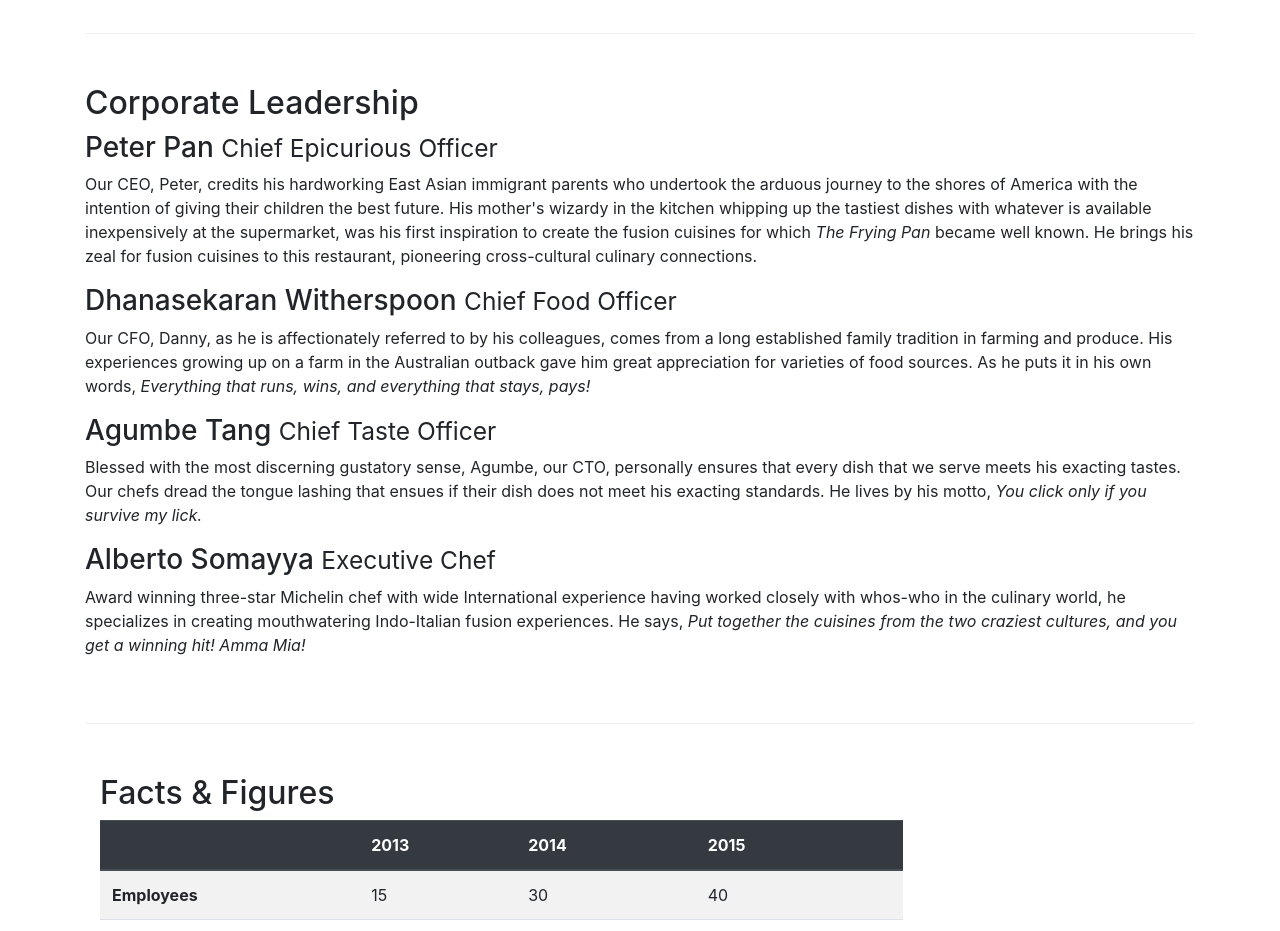
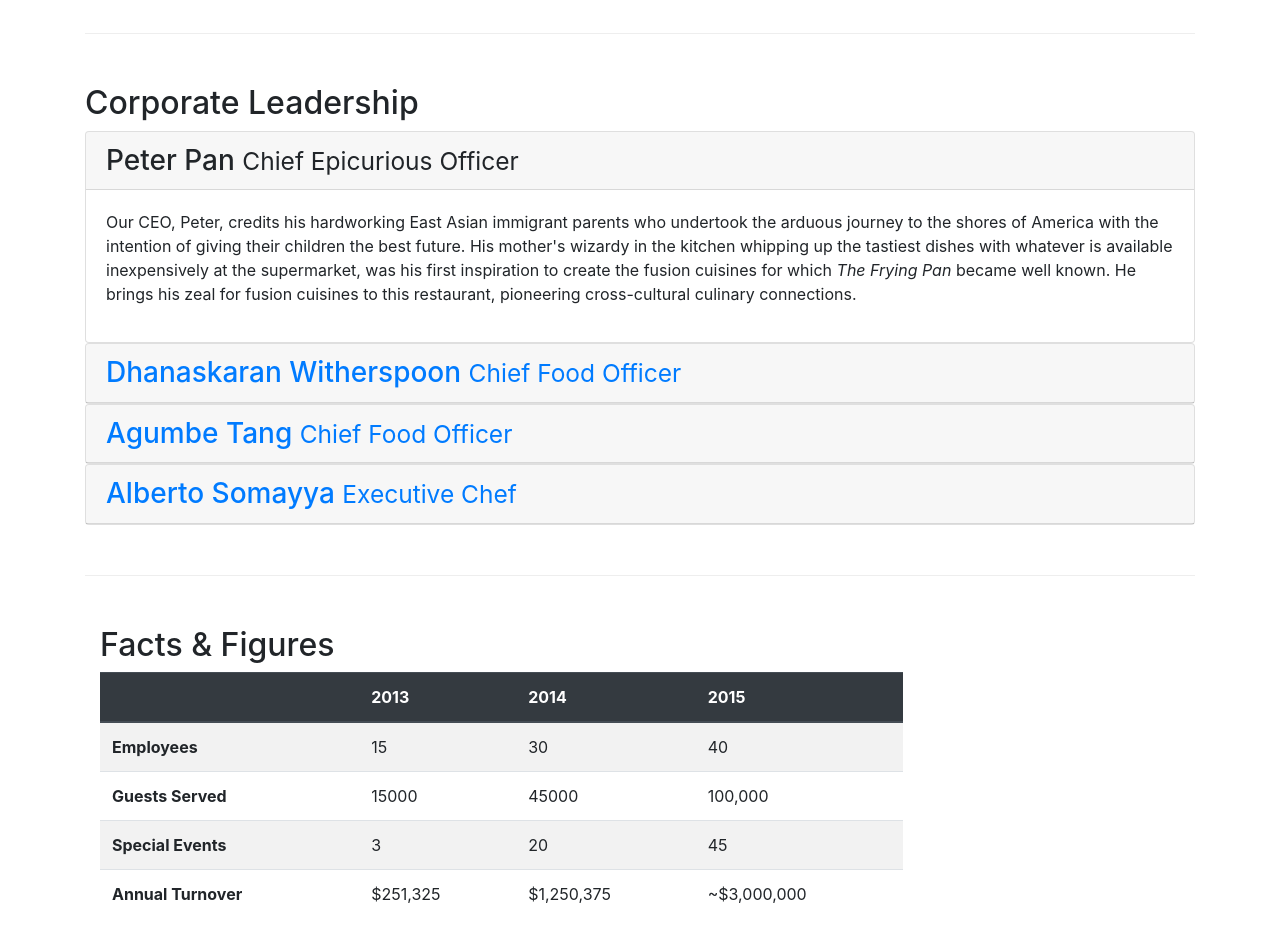
Before and after one commit to yashg160/Bootstrap4, a plain HTML site: page aboutus.html in a window 1280 px wide. Shown: the part 940-1871 px from the top of the page. Drawn offline with nearby package versions, Linux system fonts and the light colour scheme.

Commit message:
Accordion

```diff
--- a/aboutus.html
+++ b/aboutus.html
@@ -111,14 +111,58 @@
         <div>
             <div class="row-content">
                 <h2>Corporate Leadership</h2>
-                <h3>Peter Pan <small>Chief Epicurious Officer</small></h3>
-                <p class="d-none d-sm-block">Our CEO, Peter, credits his hardworking East Asian immigrant parents who undertook the arduous journey to the shores of America with the intention of giving their children the best future. His mother's wizardy in the kitchen whipping up the tastiest dishes with whatever is available inexpensively at the supermarket, was his first inspiration to create the fusion cuisines for which <em>The Frying Pan</em> became well known. He brings his zeal for fusion cuisines to this restaurant, pioneering cross-cultural culinary connections.</p>
-                <h3>Dhanasekaran Witherspoon <small>Chief Food Officer</small></h3>
-                <p class="d-none d-sm-block">Our CFO, Danny, as he is affectionately referred to by his colleagues, comes from a long established family tradition in farming and produce. His experiences growing up on a farm in the Australian outback gave him great appreciation for varieties of food sources. As he puts it in his own words, <em>Everything that runs, wins, and everything that stays, pays!</em></p>
-                <h3>Agumbe Tang <small>Chief Taste Officer</small></h3>
-                <p class="d-none d-sm-block">Blessed with the most discerning gustatory sense, Agumbe, our CTO, personally ensures that every dish that we serve meets his exacting tastes. Our chefs dread the tongue lashing that ensues if their dish does not meet his exacting standards. He lives by his motto, <em>You click only if you survive my lick.</em></p>
-                <h3>Alberto Somayya <small>Executive Chef</small></h3>
-                <p class="d-none d-sm-block">Award winning three-star Michelin chef with wide International experience having worked closely with whos-who in the culinary world, he specializes in creating mouthwatering Indo-Italian fusion experiences. He says, <em>Put together the cuisines from the two craziest cultures, and you get a winning hit! Amma Mia!</em></p>
+
+                <div id="accordion">
+                    <div class="card">
+                        <div class="card-header" role="tab" id="peterhead">
+                            <h3 class="mb-0">
+                                <a data-toggle="collapse" data-target="#peter">Peter Pan <small>Chief Epicurious Officer</small></a>
+                            </h3>
+                        </div>
+
+                        <div class="collapse show" id="peter" data-parent="#accordion">
+                            <div class="card-body">
+                                <p class="d-none d-sm-block">Our CEO, Peter, credits his hardworking East Asian immigrant parents who undertook the arduous journey to the shores of America with the intention of giving their children the best future. His mother's wizardy in the kitchen whipping up the tastiest dishes with whatever is available inexpensively at the supermarket, was his first inspiration to create the fusion cuisines for which <em>The Frying Pan</em> became well known. He brings his zeal for fusion cuisines to this restaurant, pioneering cross-cultural culinary connections.</p>
+                            </div>
+                        </div>
+                    </div>
+
+                    <div class="card">
+                        <div class="card-header" role="tab" id="dannyhead">
+                            <h3 class="mb-0"><a class="collapsed" data-toggle="collapse" data-target="#danny">Dhanaskaran Witherspoon <small>Chief Food Officer</small></a></h3>
+                        </div>
+
+                        <div class="collapse" id="danny" data-parent="#accordion">
+                            <div class="card-body">
+                                <p class="d-none d-sm-block">Our CFO, Danny, as he is affectionately referred to by his colleagues, comes from a long established family tradition in farming and produce. His experiences growing up on a farm in the Australian outback gave him great appreciation for varieties of food sources. As he puts it in his own words, <em>Everything that runs, wins, and everything that stays, pays!</em></p>
+                            </div>
+                        </div>
+                    </div>
+
+                    <div class="card">
+                        <div class="card-header" role="tab" id="agumbehead">
+                            <h3 class="mb-0"><a class="collapsed" data-toggle="collapse" data-target="#agumbe">Agumbe Tang <small>Chief Food Officer</small></a></h3>
+                        </div>
+
+                        <div class="collapse" id="agumbe" data-parent="#accordion">
+                            <div class="card-body">
+                                <p class="d-none d-sm-block">Blessed with the most discerning gustatory sense, Agumbe, our CTO, personally ensures that every dish that we serve meets his exacting tastes. Our chefs dread the tongue lashing that ensues if their dish does not meet his exacting standards. He lives by his motto, <em>You click only if you survive my lick.</em></p>
+                            </div>
+                        </div>
+                    </div>
+
+                    <div class="card">
+                        <div class="card-header" role="tab" id="albertohead">
+                            <h3 class="mb-0"><a class="collapsed" data-toggle="collapse" data-target="#alberto">Alberto Somayya <small>Executive Chef</small></a></h3>
+                        </div>
+
+                        <div class="collapse" id="alberto" data-parent="#accordion">
+                            <div class="card-body">
+                                <p class="d-none d-sm-block">Award winning three-star Michelin chef with wide International experience having worked closely with whos-who in the culinary world, he specializes in creating mouthwatering Indo-Italian fusion experiences. He says, <em>Put together the cuisines from the two craziest cultures, and you get a winning hit! Amma Mia!</em></p>
+                            </div>
+                        </div>
+                    </div>
+                </div>
             </div>
        </div>
 
--- a/css/styles.css
+++ b/css/styles.css
@@ -41,3 +41,10 @@
 .navbar-dark{
 	background-color:#512DA8;
 }
+
+.tab-content{
+	border-left: 1px solid #ddd;
+	border-right: 1px solid #ddd;
+	border-bottom: 1px solid #ddd;
+	padding:10px;
+}
```
